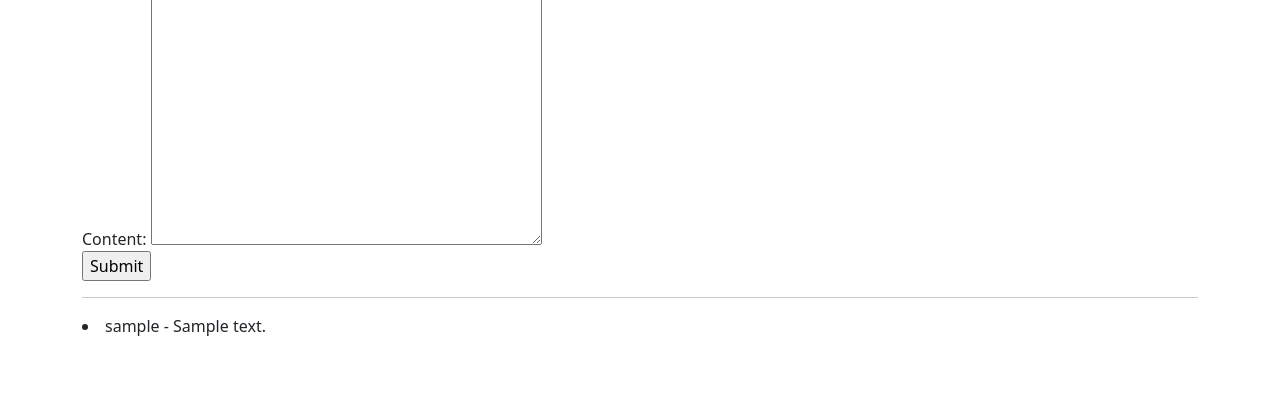
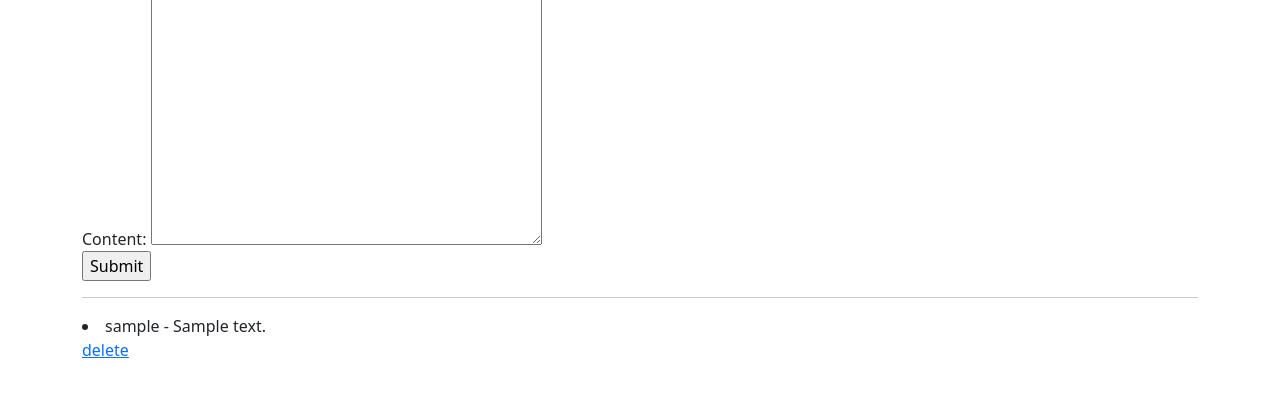
Before and after one commit to seoyoung1203/auth, a Django app: page /articles/1/ in a window 1280 px wide. Shown: the part 194-591 px from the top of the page. Run offline with Django 5.2, Linux system fonts and the light colour scheme; a user stored in the database is signed in; tables that the repository leaves empty hold one stand-in row (values such as "Sample post").

Commit message:
comment delete 기능 구현

```diff
--- a/articles/templates/detail.html
+++ b/articles/templates/detail.html
@@ -15,6 +15,9 @@
     <hr>
     {% for comment in article.comment_set.all %}
     <li>{{comment.user}} - {{comment.content}}</li>
+    {% if user == comment.user %}
+    <a href="{% url 'articles:comment_delete' article.id comment.id %}">delete</a>
+    {% endif %}
     {% endfor %}
 
 {% endblock %}
--- a/articles/urls.py
+++ b/articles/urls.py
@@ -8,4 +8,5 @@ urlpatterns = [
     path('create/', views.create, name='create'),
     path('<int:id>/', views.detail, name='detail'),
     path('<int:article_id>/comments/create/', views.comment_create, name='comment_create'),
+    path('<int:article_id>/comments/<int:comment_id>/delete/', views.comment_delete, name='comment_delete')
 ]
--- a/articles/views.py
+++ b/articles/views.py
@@ -1,6 +1,6 @@
 from django.shortcuts import render, redirect
 from .forms import ArticleForm, CommentForm
-from .models import Article
+from .models import Article, Comment
 from django.contrib.auth.decorators import login_required # decorators >> 함수를 꾸며주는 역할(create 함수)
 # -> 로그인 페이지로 redirect 시켜줌
 
@@ -60,3 +60,11 @@ def comment_create(request, article_id):
         comment.save()
 
         return redirect('articles:detail', id=article_id)
+
+@login_required
+def comment_delete(request, article_id, comment_id):# 인자
+    comment = Comment.objects.get(id=comment_id)
+    if request.user == comment.user: #로그인한 사람이 comment를 작성한 유저와 같나요?
+        comment.delete()
+
+    return redirect('articles:detail', id=article_id)
```
Also changed, not shown: README.md.
